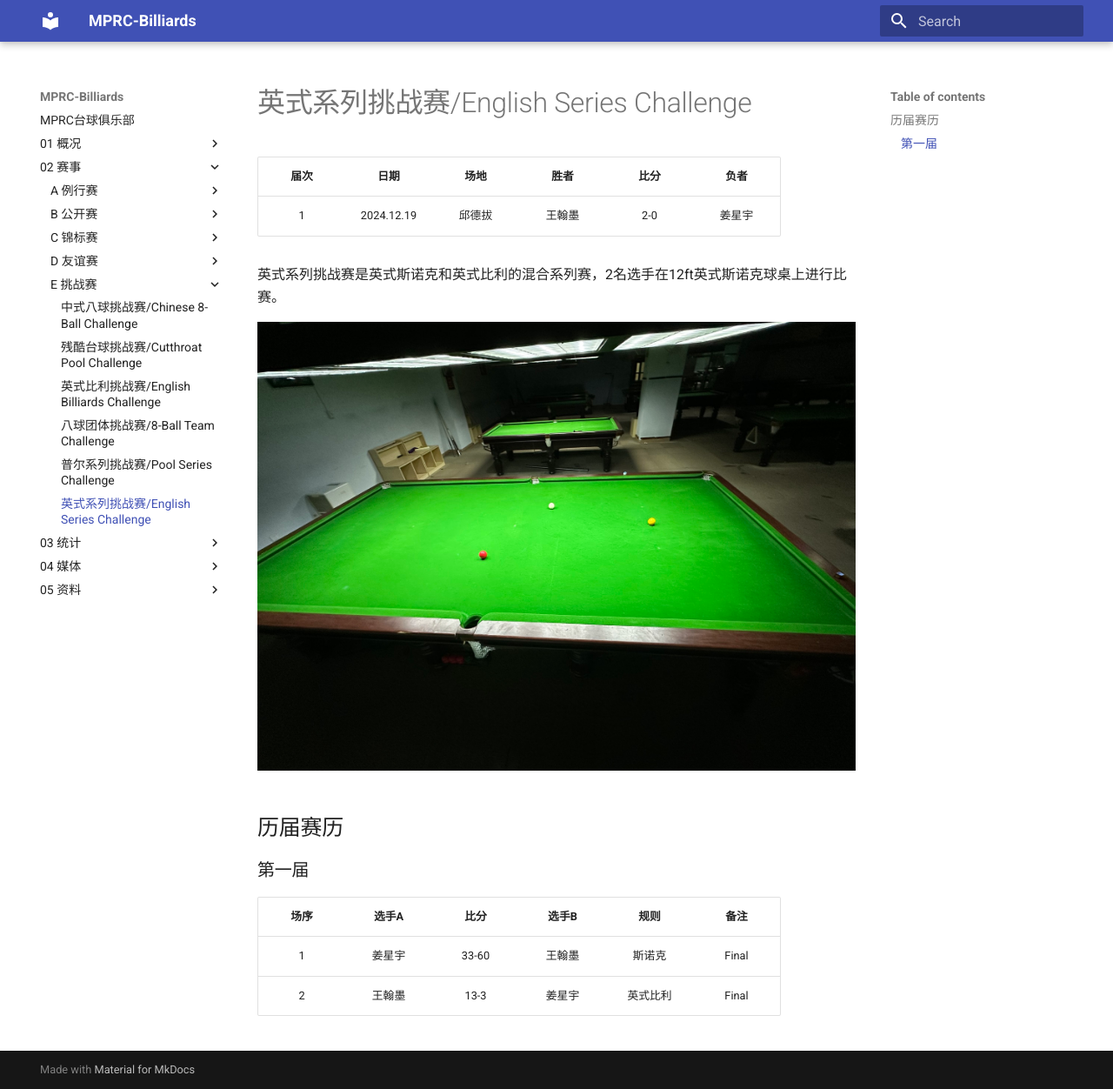
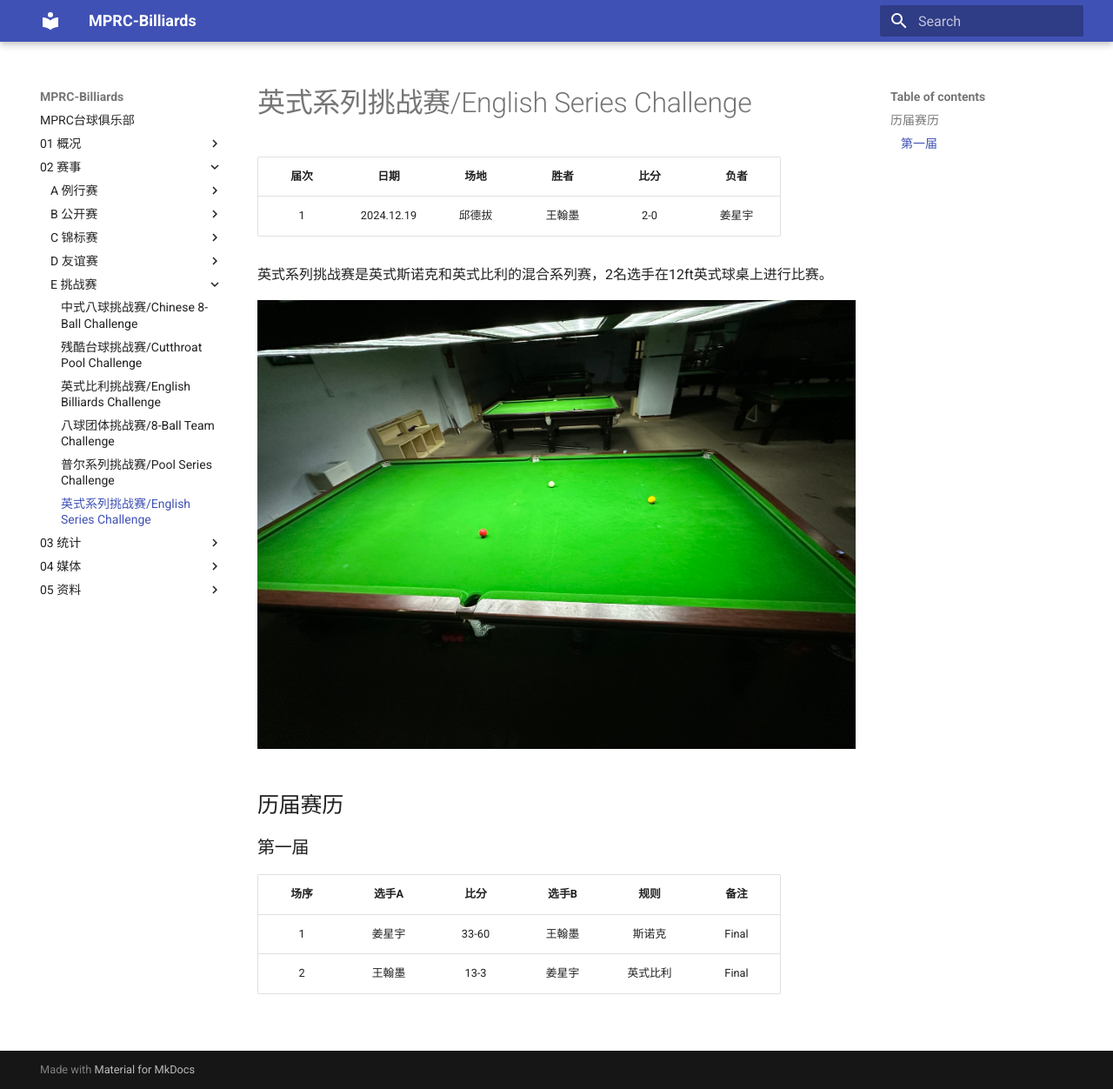
Before and after one commit to mprc-billiards/mprc-billiards.github.io, an MkDocs documentation site: the page built from docs/02-赛事/E-挑战赛/E06-英式系列挑战赛.md, in a window 1280 px wide and 1252 px high. Shown: the whole window at 87% size. Built offline with MkDocs 1.6.1 and Material for MkDocs 9.7.7, drawn with Linux system fonts in a browser that asks for light colours.

Commit message:
update 2025.01.03

```diff
--- a/docs/02-赛事/E-挑战赛/E06-英式系列挑战赛.md
+++ b/docs/02-赛事/E-挑战赛/E06-英式系列挑战赛.md
@@ -4,7 +4,7 @@
 | :--: | :--------: | :----: | :---: | :--: | :---: |
 | 1    | 2024.12.19 | 邱德拔 | 王翰墨 | 2-0 | 姜星宇 |
 
-英式系列挑战赛是英式斯诺克和英式比利的混合系列赛，2名选手在12ft英式斯诺克球桌上进行比赛。
+英式系列挑战赛是英式斯诺克和英式比利的混合系列赛，2名选手在12ft英式球桌上进行比赛。
 
 ![](./img/english_series_challenge.jpg)
 
```
Also changed, not shown: docs/01-概况/4-历史汇总.md (+1 -1 lines).
